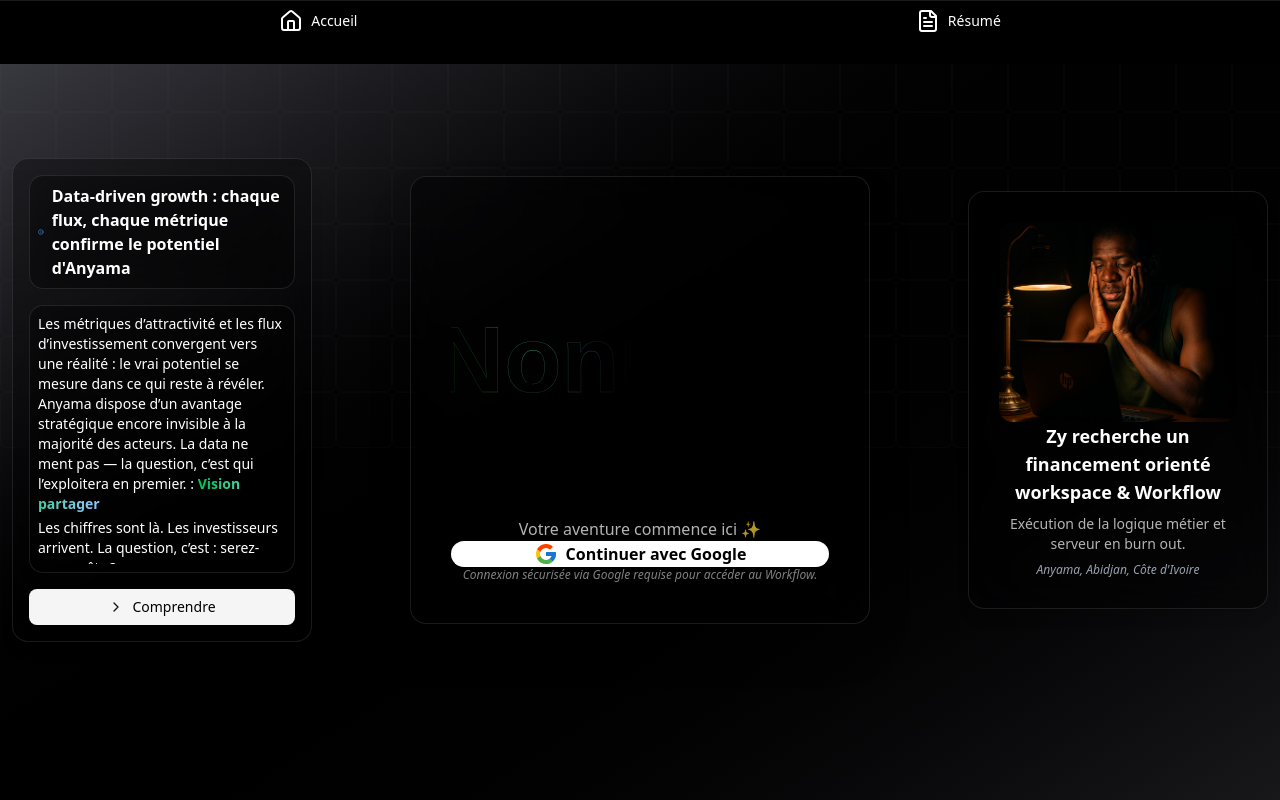
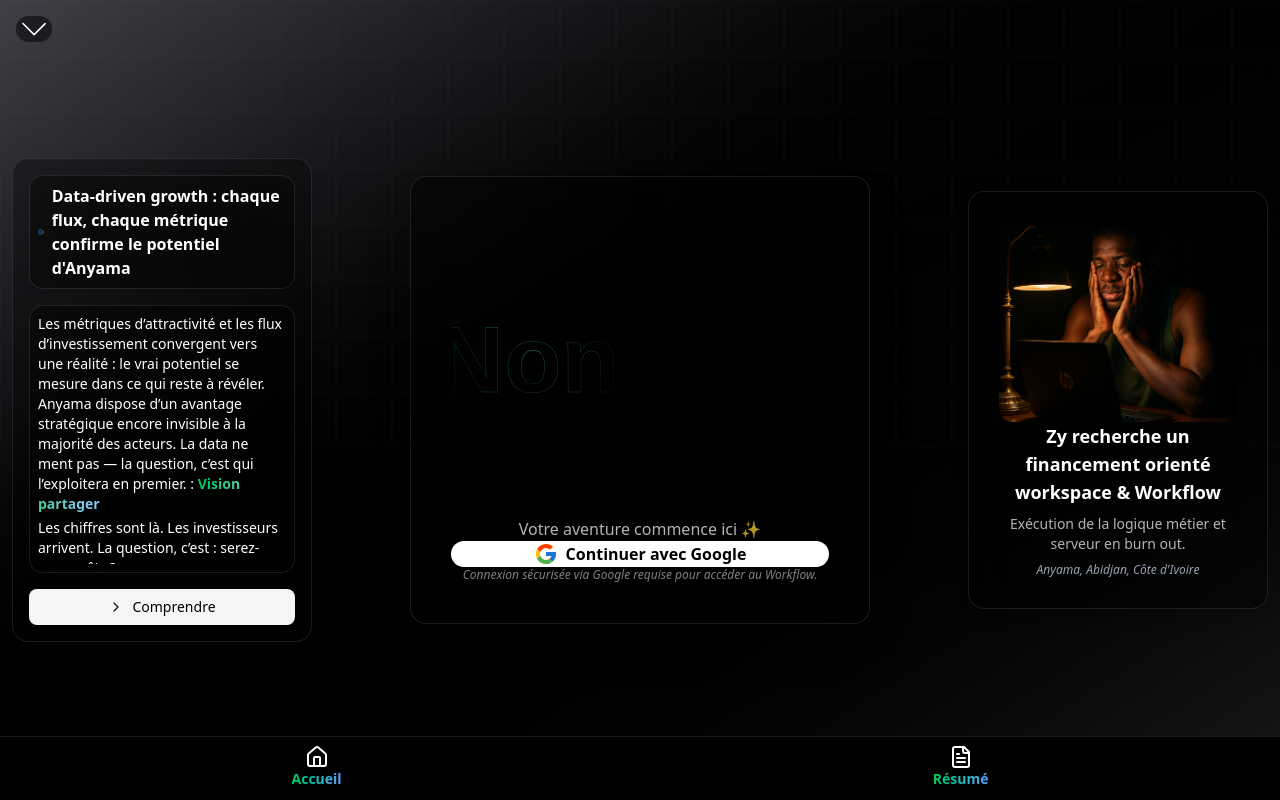
Before and after one commit to nonnzy7even7iete/nonnzytransformiumfullstackbundel, a Next.js app: page / in a window 1280 px wide. Built offline with nearby package versions, Linux system fonts and the light colour scheme; no server answers.

Commit message:
Zy Bulding workflow

```diff
--- a/src/components/NavbarFront.tsx
+++ b/src/components/NavbarFront.tsx
@@ -4,9 +4,11 @@ import { useState, useEffect } from "react";
 import Link from "next/link";
 import { useSession } from "next-auth/react";
 import { Home, FileText, LayoutDashboard } from "lucide-react";
+import { SlArrowDown } from "react-icons/sl";
 
 export default function Navbar() {
   const [isScrolled, setIsScrolled] = useState(false);
+  const [isVisible, setIsVisible] = useState(true);
   const { data: session } = useSession();
 
   useEffect(() => {
@@ -16,11 +18,15 @@ export default function Navbar() {
   }, []);
 
   const navLinks = [
-    { href: "/", label: "Accueil", icon: <Home className="w-6 h-6" /> },
     {
-      href: "/resume-executif",
+      href: "/",
+      label: "Accueil",
+      icon: <Home className="w-5 h-5 md:w-6 md:h-6" />,
+    },
+    {
+      href: "/ResumeExecutif",
       label: "Résumé",
-      icon: <FileText className="w-6 h-6" />,
+      icon: <FileText className="w-5 h-5 md:w-6 md:h-6" />,
     },
   ];
 
@@ -28,30 +34,44 @@ export default function Navbar() {
     navLinks.push({
       href: "/dashboard",
       label: "Dashboard",
-      icon: <LayoutDashboard className="w-6 h-6" />,
+      icon: <LayoutDashboard className="w-5 h-5 md:w-6 md:h-6" />,
     });
   }
 
   return (
+    <>
+      {/* Toggle Button */}
+      <button
+        onClick={() => setIsVisible(!isVisible)}
+        className="fixed left-4 top-4 z-50 p-2 bg-black/50 backdrop-blur-md rounded-full text-white hover:bg-cyan-500 transition-colors"
+      >
+        <SlArrowDown className="w-6 h-6" />
+      </button>
+
+      {/* Navbar */}
+      <div
+        className={`fixed w-full z-40 transition-all duration-500 ${
+          isVisible ? "translate-y-0" : "translate-y-full md:-translate-y-full"
+        }`}
+        style={{ bottom: 0, top: "auto" }}
+      >
         <nav
-      className={`fixed w-full z-50 transition-all duration-500
-        ${
+          className={`w-full ${
             isScrolled
               ? "bg-black/30 backdrop-blur-lg border-t border-white/20 shadow-md"
               : "bg-black border-t border-white/10"
-        }
-        bottom-0 md:top-0 h-16`}
+          } h-16`}
         >
           <div className="max-w-7xl mx-auto px-4 py-2 flex justify-around md:justify-center">
-        <div className="flex w-full md:flex-wrap justify-around gap-4 md:gap-8">
+            <div className="flex w-full md:flex-wrap justify-around gap-6 md:gap-10">
               {navLinks.map((link) => (
                 <Link
                   key={link.href}
                   href={link.href}
-              className="flex flex-col items-center text-white hover:text-cyan-400 transition-transform duration-300 transform hover:-translate-y-1 md:flex-row md:gap-2"
+                  className="flex flex-col items-center text-white transition-transform duration-300 transform hover:-translate-y-1"
                 >
                   {link.icon}
-              <span className="text-xs mt-1 md:mt-0 md:text-sm">
+                  <span className="mt-1 md:mt-0 text-xs md:text-sm font-semibold bg-clip-text text-transparent bg-gradient-to-r from-green-500 to-blue-400 hover:from-green-400 hover:to-blue-300 transition-all duration-300">
                     {link.label}
                   </span>
                 </Link>
@@ -59,5 +79,7 @@ export default function Navbar() {
             </div>
           </div>
         </nav>
+      </div>
+    </>
   );
 }
```
Also changed, not shown: src/app/ResumeExecutif/pages.tsx (renamed from src/app/resume-executif/pages.tsx). Lines whose indentation alone changed are shown as unchanged.
